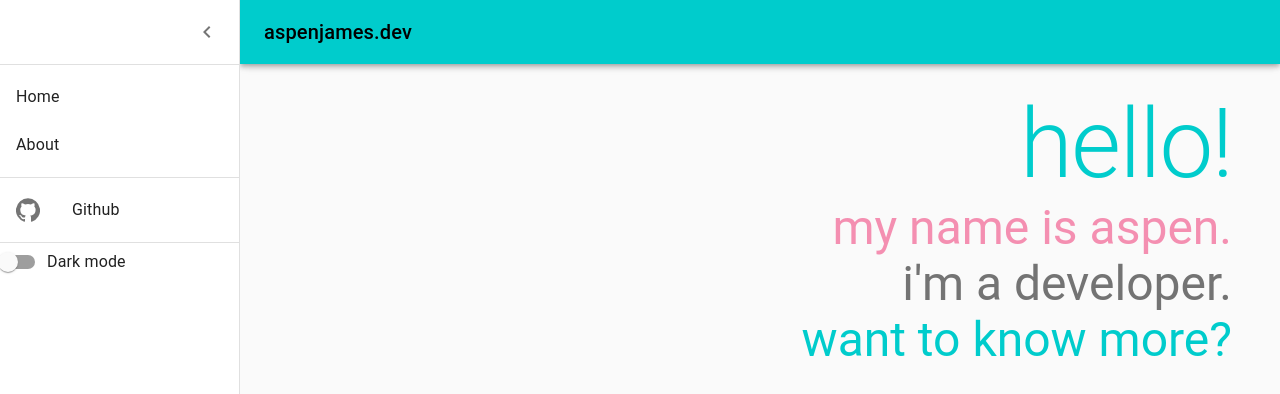
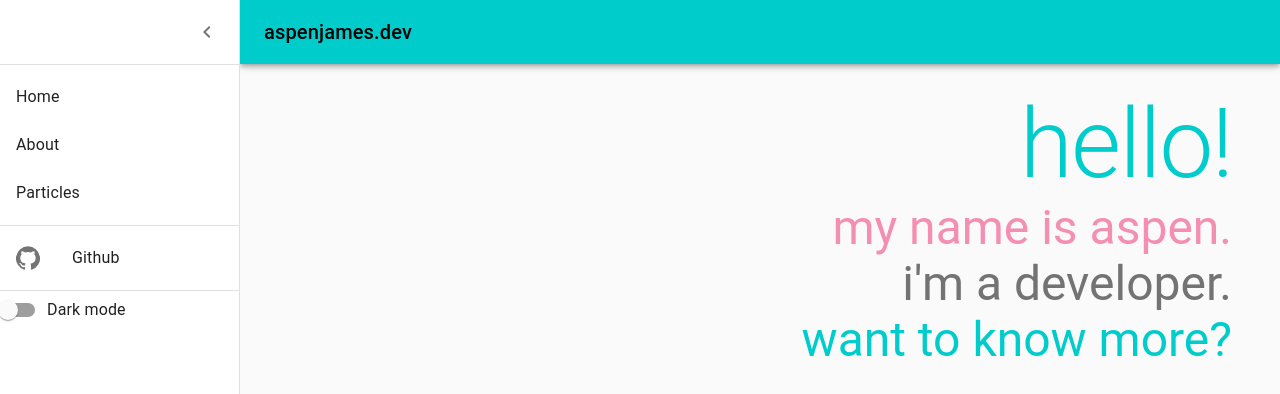
Before and after one commit to AspenJames/aspenjames.github.io, a React (Create React App) app: page / in a window 1280 px wide. Both pictures are taken after a click on the button "open drawer". Shown: the top 394 px of the page. Built offline with nearby package versions, Linux system fonts and the light colour scheme.

Commit message:
Add particles navlink, update gh link

```diff
--- a/src/components/NavBar.js
+++ b/src/components/NavBar.js
@@ -107,11 +107,12 @@ function NavBar(props) {
       <List>
         <ListItemLink to="/" primary="Home" />
         <ListItemLink to="/about" primary="About" />
+        <ListItemLink to="/particles" primary="Particles" />
       </List>
       <Divider />
 
       <List>
-        <ListItemLink to="https://github.com/aspenjames/aspenjames.github.io" icon={<GitHubIcon />} primary="Github" external="true" />
+        <ListItemLink to="https://github.com/aspenjames/aspenjames.github.io/tree/wasm" icon={<GitHubIcon />} primary="Github" external="true" />
       </List>
       <Divider />
 
```
